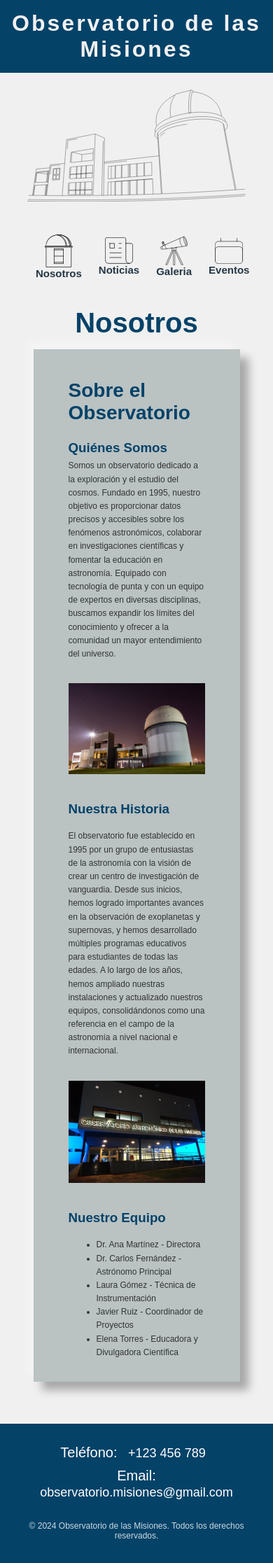
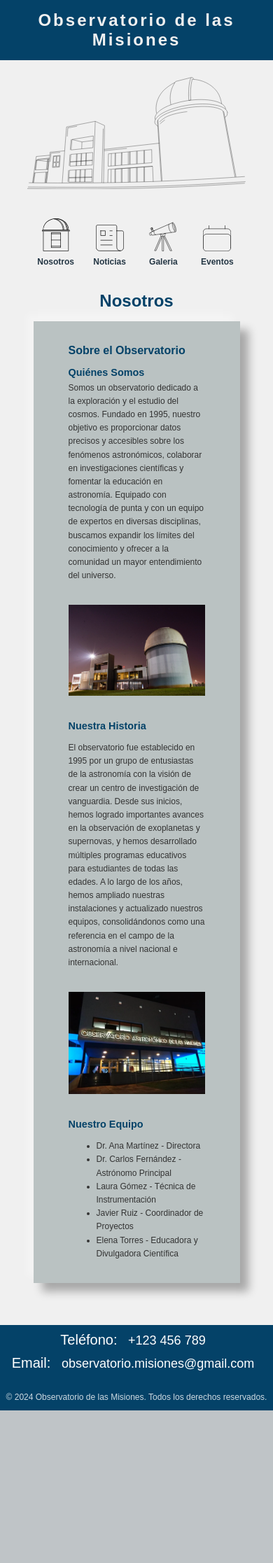
Before and after one commit to SantiNunez2003/TP-WEB-OBSERVATORIO, a PHP site: page /index.html in a window 390 px wide. Shown: the whole page at 70% size. After the commit the page ends 2015 px from the top, so only its background shows below. Run offline with PHP 8.4, Linux system fonts and the light colour scheme.

Commit message:
Responsive Lista de Navegacion

```diff
--- a/Pages/Eventos.html
+++ b/Pages/Eventos.html
@@ -79,6 +79,8 @@
 
         <!-- Presentacion de Eventos -->
         <section class="eventos">
+
+          <!-- Tabla Dinamica de Eventos -->
           <table>
             <thead class="encabezado-tabla">
               <tr>
@@ -88,8 +90,10 @@
             <tbody id="contenedor-evento"></tbody>
           </table>
 
+          <!-- Componente Dinamico de Paginacion-->
+          <div id="paginacion"></div>
 
-          <div id="paginacion"></div>
+
           <!-- Tabla de Eventos -->
           <table>
             <tbody class="contenido-tabla">
--- a/Styles/Componentes/footer.css
+++ b/Styles/Componentes/footer.css
@@ -1,10 +1,10 @@
 @import url('../colores.css');
 
 .footer {
+    width: 100%;
     margin-top: 60px;
     background-color: var(--azul-claro);
     color: white;
-    padding: 20px;
     text-align: center;
 }
 
--- a/Styles/Componentes/lista-navegacion.css
+++ b/Styles/Componentes/lista-navegacion.css
@@ -1,20 +1,19 @@
 @import url('../colores.css');
 
-.barra-de-navegacion{
+.barra-de-navegacion{   /*<nav>*/
     display: flex;
     align-content: center;
     justify-content: center;
     width: 100%;
-    padding: 10px 0px;
+    padding: 20px 0px;
     margin: 0px;
     background-color: var(--semi-blanco);
     position: sticky;
     top: 0px;
     z-index: 1;
-
 }
 
-.lista-de-seleccion{
+.lista-de-seleccion{    /*<ul>*/
     display: flex;
     justify-content: space-evenly;
     align-items: end;
@@ -25,9 +24,14 @@
 }
 
 .lista-de-seleccion li{
+    height: 100%;
+    max-width: 140px;
+    width: 20%;
+    padding: 5px;
     display: flex;
     flex-direction: column;
-    padding: 2px;
+    justify-content: end;
+    align-items: center;
 }
 
 .lista-de-seleccion li:hover{
@@ -37,32 +41,17 @@
 }
 
 .lista-de-seleccion a{
-    display: flex;
-    flex-direction: column;
-    justify-content: center;
-    align-items: center;
+    padding: 10px;
     text-align: center;
     font-weight: 600;
-    font-size: clamp(15px, 1.5vw, 25px);
+    font-size: clamp(12px, 1.5vw, 20px);
     color: var(--azulado-gris);
-    min-height: 100px;
-    height: 100%;
+
 }
 
 .icono-seleccion{
+    max-height: 80px;
+    margin-bottom: 5px;
     min-width: 40px;
     width: 60%;
 }
-
-.hamburgesa{
-    display: none;
-
-}
-
-.hamburgesa::before{
-    content: '';
-    position: absolute;
-    color: black;
-    left: 700%;
-    width: 450px;
-}
--- a/Styles/Componentes/nav.css
+++ b/Styles/Componentes/nav.css
@@ -1,6 +1,6 @@
 @import url("../colores.css");
 
-header{
+.titulo{
     display: flex;
     justify-content: center;
     align-items: center;
@@ -14,6 +14,5 @@ header{
     width: 100%;
     margin: 0px;
     padding: 15px 0px;
-    font-size: 200%;
     letter-spacing: 3px;
 }
--- a/Styles/colores.css
+++ b/Styles/colores.css
@@ -6,5 +6,4 @@
     --azul-oscuro: #11212d;
     --azul-claro: #044268;
     --rspSize: clamp(12px,1.5vw,15px);
-    width: 100%;
 }
--- a/Styles/styles.css
+++ b/Styles/styles.css
@@ -43,17 +43,18 @@ a:hover{
 /*ESTILO DE TITULO <h1>*/
 
 h1{
-    font-size: 250%;
+    font-size: clamp(150% , 3vw, 40px);
     color: var(--azul-claro);
     margin: 0px;
 }
 
 h2{
-    font-size: 175%;
+    font-size: clamp(100% , 1.5vw, 175%);
     color: var(--azul-claro);
 }
 
 h3{
+    font-size: clamp(90%, 1.5vw, 120%);
     color: var(--azul-claro);
 }
 
--- a/index.html
+++ b/index.html
@@ -30,8 +30,6 @@
       <section class="contenedor-centrado">
         <!-- Navegacion con Iconos -->
         <nav class="barra-de-navegacion">
-
-          <div class="hamburguesa"></div>
 
           <ul class="lista-de-seleccion">
             <li>
```
